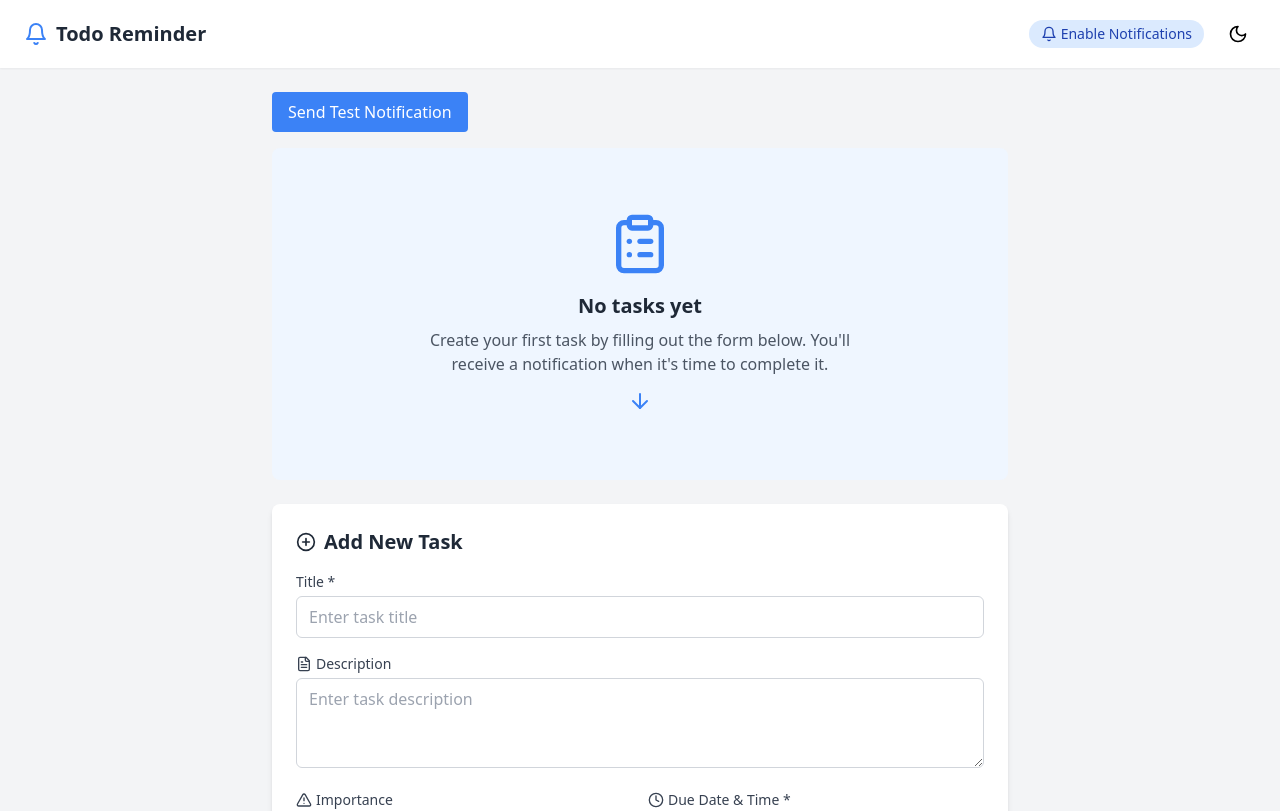
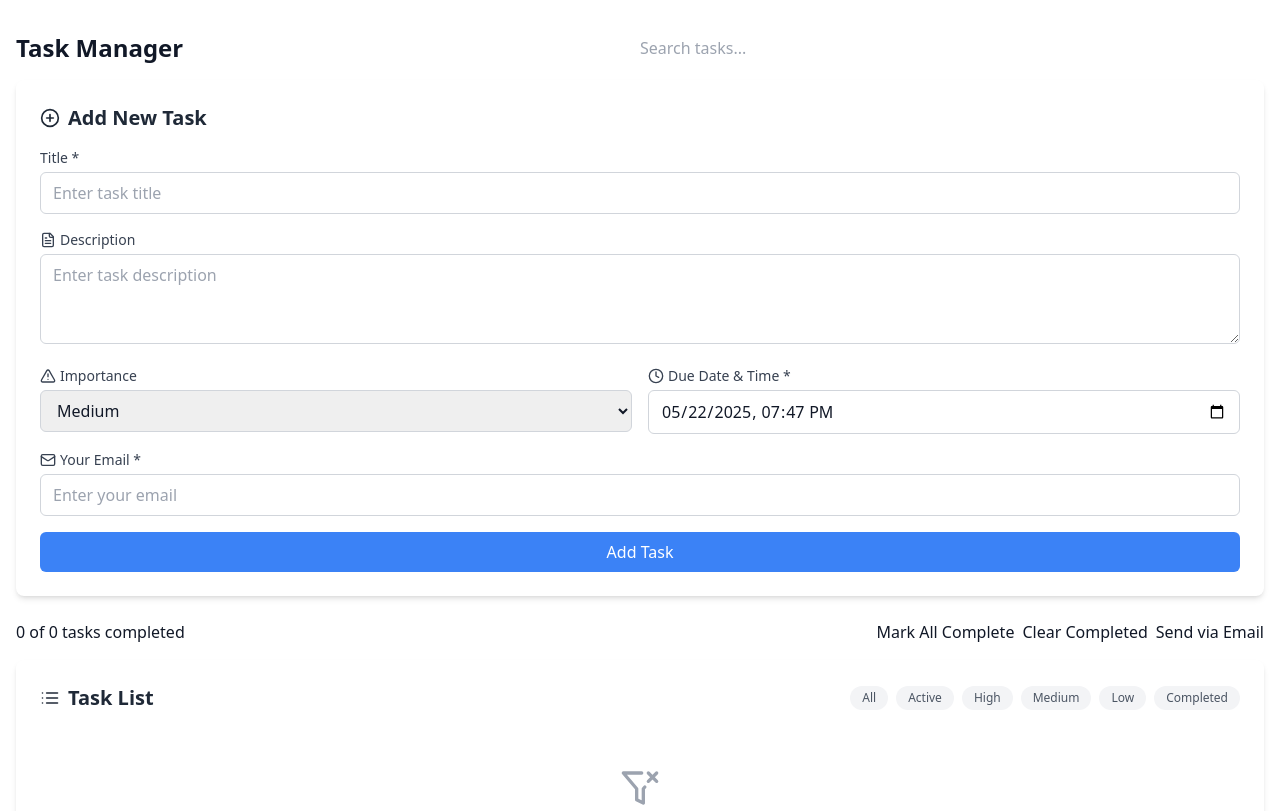
Before and after one commit to SatwikSanjeev/Todo-Reminder-App, a React (Vite) app: page / in a window 1280 px wide. Shown: the top 811 px of the page. Built offline with nearby package versions, Linux system fonts and the light colour scheme.

Commit message:
Updated app.tsx, header.tsx, taskiten.tsx

```diff
--- a/src/App.tsx
+++ b/src/App.tsx
@@ -1,136 +1,72 @@
-import React, { useState, useEffect } from 'react';
+import React, { useEffect, useState } from 'react';
 import Header from './components/Header';
 import TaskForm from './components/TaskForm';
 import TaskList from './components/TaskList';
-import EmptyState from './components/EmptyState';
-import { Task } from './types/task';
-import { saveTasks, loadTasks } from './utils/localStorage';
-import {
-  requestNotificationPermission,
-  checkAndTriggerNotifications,
-} from './utils/notifications';
+import { Task } from './types';
+import emailjs from 'emailjs-com';
 
-function App() {
+const App: React.FC = () => {
   const [tasks, setTasks] = useState<Task[]>([]);
-  const [filter, setFilter] = useState('all');
-  const [darkMode, setDarkMode] = useState(false);
-  const [notificationsEnabled, setNotificationsEnabled] = useState(false);
+  const [searchQuery, setSearchQuery] = useState('');
 
-  // Load tasks and request notification permission on mount
   useEffect(() => {
-    const savedTasks = loadTasks();
-    setTasks(savedTasks);
-
-    // Automatically request notification permission if not denied
-    if ('Notification' in window) {
-      if (Notification.permission === 'granted') {
-        setNotificationsEnabled(true);
-      } else if (Notification.permission !== 'denied') {
-        Notification.requestPermission().then((permission) => {
-          if (permission === 'granted') {
-            setNotificationsEnabled(true);
-          }
-        });
-      }
-    }
+    const prefersDark = window.matchMedia('(prefers-color-scheme: dark)').matches;
+    document.documentElement.classList.toggle('dark', prefersDark);
   }, []);
 
-  // Save tasks to localStorage whenever they change
-  useEffect(() => {
-    saveTasks(tasks);
-  }, [tasks]);
-
-  // Set up notification checking interval
-  useEffect(() => {
-    if (!notificationsEnabled) return;
-
-    const checkNotifications = () => {
-      checkAndTriggerNotifications(tasks, markTaskNotified);
-    };
-
-    // Check immediately
-    checkNotifications();
-
-    // Then check every minute
-    const intervalId = setInterval(checkNotifications, 60 * 1000);
-
-    return () => clearInterval(intervalId);
-  }, [tasks, notificationsEnabled]);
-
   const addTask = (task: Task) => {
-    setTasks((prevTasks) => [...prevTasks, task]);
+    setTasks([...tasks, task]);
   };
 
-  const toggleTaskComplete = (id: string) => {
-    setTasks((prevTasks) =>
-      prevTasks.map((task) =>
-        task.id === id ? { ...task, completed: !task.completed } : task
-      )
-    );
+  const updateTask = (updatedTask: Task) => {
+    setTasks(tasks.map(task => task.id === updatedTask.id ? updatedTask : task));
   };
 
   const deleteTask = (id: string) => {
-    setTasks((prevTasks) => prevTasks.filter((task) => task.id !== id));
+    setTasks(tasks.filter(task => task.id !== id));
   };
 
-  const markTaskNotified = (id: string) => {
-    setTasks((prevTasks) =>
-      prevTasks.map((task) =>
-        task.id === id ? { ...task, notified: true } : task
-      )
-    );
+  const markAllAsComplete = () => {
+    setTasks(tasks.map(task => ({ ...task, completed: true })));
   };
 
-  const handleRequestNotifications = async () => {
-    const granted = await requestNotificationPermission();
-    setNotificationsEnabled(granted);
+  const clearCompletedTasks = () => {
+    setTasks(tasks.filter(task => !task.completed));
   };
 
-  const toggleDarkMode = () => {
-    setDarkMode((prev) => !prev);
+  const filteredTasks = tasks.filter(task =>
+    task.title.toLowerCase().includes(searchQuery.toLowerCase()) ||
+    task.description.toLowerCase().includes(searchQuery.toLowerCase())
+  );
+
+  const sendTasksViaEmail = () => {
+    const message = tasks.map(t => `${t.title} - ${t.description} [${t.completed ? 'Completed' : 'Pending'}]`).join('\n');
+    emailjs.send('YOUR_SERVICE_ID', 'YOUR_TEMPLATE_ID', {
+      message,
+      to_name: 'User',
+      from_name: 'Task App'
+    }, 'YOUR_USER_ID')
+    .then(() => alert('Email sent!'))
+    .catch(err => alert('Failed to send email: ' + err));
   };
 
+  const completedCount = tasks.filter(task => task.completed).length;
+
   return (
-    <div className={darkMode ? 'dark' : ''}>
-      <div className="min-h-screen bg-gray-100 transition-colors duration-300 dark:bg-gray-900">
-        <Header
-          darkMode={darkMode}
-          toggleDarkMode={toggleDarkMode}
-          requestNotifications={handleRequestNotifications}
-        />
-
-        <main className="container mx-auto px-4 pb-12 max-w-3xl">
-          {/* 🔔 Notification Test Button */}
-          <button
-            onClick={() => {
-              if (Notification.permission === 'granted') {
-                new Notification('🔔 Test Notification', {
-                  body: 'Notifications are working on your device!',
-                });
-              } else {
-                alert('Notification permission is not granted.');
-              }
-            }}
-            className="bg-blue-500 text-white px-4 py-2 rounded mb-4"
-          >
-            Send Test Notification
-          </button>
-
-          {tasks.length === 0 && <EmptyState />}
-
-          <TaskForm addTask={addTask} />
-
-          <TaskList
-            tasks={tasks}
-            onToggleComplete={toggleTaskComplete}
-            onDelete={deleteTask}
-            filter={filter}
-            setFilter={setFilter}
-          />
-        </main>
+    <div className="min-h-screen bg-white dark:bg-gray-900 text-gray-900 dark:text-white p-4">
+      <Header setSearchQuery={setSearchQuery} />
+      <TaskForm addTask={addTask} />
+      <div className="flex justify-between items-center my-4">
+        <p>{completedCount} of {tasks.length} tasks completed</p>
+        <div className="space-x-2">
+          <button className="btn" onClick={markAllAsComplete}>Mark All Complete</button>
+          <button className="btn" onClick={clearCompletedTasks}>Clear Completed</button>
+          <button className="btn" onClick={sendTasksViaEmail}>Send via Email</button>
+        </div>
       </div>
+      <TaskList tasks={filteredTasks} updateTask={updateTask} deleteTask={deleteTask} />
     </div>
   );
-}
+};
 
 export default App;
--- a/src/components/Header.tsx
+++ b/src/components/Header.tsx
@@ -1,39 +1,19 @@
 import React from 'react';
-import { Bell, Moon, Sun } from 'lucide-react';
 
-interface HeaderProps {
-  darkMode: boolean;
-  toggleDarkMode: () => void;
-  requestNotifications: () => void;
-}
+type Props = {
+  setSearchQuery: (query: string) => void;
+};
 
-const Header: React.FC<HeaderProps> = ({ darkMode, toggleDarkMode, requestNotifications }) => {
+const Header: React.FC<Props> = ({ setSearchQuery }) => {
   return (
-    <header className="bg-white shadow-sm py-4 px-6 mb-6 sticky top-0 z-10 transition-colors duration-300">
-      <div className="container mx-auto flex justify-between items-center">
-        <div className="flex items-center">
-          <Bell className="h-6 w-6 text-blue-500 mr-2" />
-          <h1 className="text-xl font-bold text-gray-800">Todo Reminder</h1>
-        </div>
-
-        <div className="flex items-center space-x-4">
-          <button
-            onClick={requestNotifications}
-            className="flex items-center text-sm bg-blue-100 hover:bg-blue-200 text-blue-800 px-3 py-1 rounded-full transition-colors"
-          >
-            <Bell className="h-4 w-4 mr-1" />
-            <span className="hidden sm:inline">Enable Notifications</span>
-          </button>
-
-          <button
-            onClick={toggleDarkMode}
-            className="p-2 rounded-full hover:bg-gray-100 transition-colors"
-            aria-label={darkMode ? 'Switch to light mode' : 'Switch to dark mode'}
-          >
-            {darkMode ? <Sun className="h-5 w-5" /> : <Moon className="h-5 w-5" />}
-          </button>
-        </div>
-      </div>
+    <header className="flex justify-between items-center py-4">
+      <h1 className="text-2xl font-bold">Task Manager</h1>
+      <input
+        type="text"
+        placeholder="Search tasks..."
+        className="input w-1/2"
+        onChange={(e) => setSearchQuery(e.target.value)}
+      />
     </header>
   );
 };
--- a/src/components/TaskItem.tsx
+++ b/src/components/TaskItem.tsx
@@ -1,84 +1,36 @@
-import React from 'react';
-import { CheckCircle, Circle, Trash2, Clock, AlertCircle } from 'lucide-react';
-import { Task } from '../types/task';
-import { formatDateTime } from '../utils/dateUtils';
+import React, { useState } from 'react';
+import { Task } from '../types';
 
-interface TaskItemProps {
+type Props = {
   task: Task;
-  onToggleComplete: (id: string) => void;
-  onDelete: (id: string) => void;
-}
+  updateTask: (task: Task) => void;
+  deleteTask: (id: string) => void;
+};
 
-const TaskItem: React.FC<TaskItemProps> = ({ task, onToggleComplete, onDelete }) => {
-  const importanceColor = {
-    low: 'bg-blue-100 text-blue-800',
-    medium: 'bg-amber-100 text-amber-800',
-    high: 'bg-red-100 text-red-800',
+const TaskItem: React.FC<Props> = ({ task, updateTask, deleteTask }) => {
+  const [snoozed, setSnoozed] = useState(false);
+
+  const toggleComplete = () => {
+    updateTask({ ...task, completed: !task.completed });
   };
 
-  const importanceText = {
-    low: 'Low',
-    medium: 'Medium',
-    high: 'High',
+  const handleSnooze = () => {
+    setSnoozed(true);
+    setTimeout(() => setSnoozed(false), 600000); // 10 minutes
   };
 
-  const isPastDue = new Date(task.dueDate) < new Date() && !task.completed;
-
   return (
-    <div
-      className={`
-        mb-4 bg-white rounded-lg shadow-sm p-4 border-l-4 transition-all duration-300 hover:shadow-md
-        ${task.completed ? 'border-green-500 opacity-75' : ''}
-        ${isPastDue ? 'border-red-500' : ''}
-        ${!task.completed && !isPastDue ?
-          task.importance === 'high' ? 'border-red-500' :
-          task.importance === 'medium' ? 'border-amber-500' : 'border-blue-500' : ''}
-      `}
-    >
-      <div className="flex items-start">
-        <button
-          onClick={() => onToggleComplete(task.id)}
-          className="flex-shrink-0 mt-1 text-gray-500 hover:text-green-600 transition-colors duration-200"
-          aria-label={task.completed ? "Mark as incomplete" : "Mark as complete"}
-        >
-          {task.completed ? (
-            <CheckCircle className="h-5 w-5 text-green-500" />
-          ) : (
-            <Circle className="h-5 w-5" />
-          )}
-        </button>
-
-        <div className="ml-3 flex-grow">
-          <div className="flex flex-wrap justify-between items-start">
-            <h3 className={`text-lg font-medium ${task.completed ? 'line-through text-gray-500' : 'text-gray-800'}`}>
-              {task.title}
-            </h3>
-
-            <div className="flex items-center space-x-2 mt-1">
-              <span className={`text-xs px-2 py-1 rounded-full ${importanceColor[task.importance]}`}>
-                {importanceText[task.importance]}
-              </span>
-
-              <button
-                onClick={() => onDelete(task.id)}
-                className="text-gray-400 hover:text-red-500 transition-colors duration-200"
-                aria-label="Delete task"
-              >
-                <Trash2 className="h-4 w-4" />
-              </button>
-            </div>
-          </div>
-
-          {task.description && (
-            <p className={`mt-1 text-sm ${task.completed ? 'text-gray-400' : 'text-gray-600'}`}>
-              {task.description}
-            </p>
-          )}
-
-          <div className={`mt-2 flex items-center text-xs ${isPastDue ? 'text-red-600' : 'text-gray-500'}`}>
-            {isPastDue ? <AlertCircle className="h-3 w-3 mr-1" /> : <Clock className="h-3 w-3 mr-1" />}
-            <span>{formatDateTime(task.dueDate)}</span>
-          </div>
+    <div className={`p-4 border rounded-lg mb-2 ${task.completed ? 'bg-green-100 dark:bg-green-800' : 'bg-white dark:bg-gray-800'}`}>
+      <div className="flex justify-between items-center">
+        <div>
+          <h3 className="text-lg font-semibold line-through:text-gray-500" style={{ textDecoration: task.completed ? 'line-through' : 'none' }}>{task.title}</h3>
+          <p className="text-sm">{task.description}</p>
+          {snoozed && <p className="text-xs text-yellow-500">Notifications snoozed for 10 minutes</p>}
+        </div>
+        <div className="space-x-2">
+          <button className="btn" onClick={toggleComplete}>{task.completed ? 'Undo' : 'Complete'}</button>
+          <button className="btn" onClick={() => deleteTask(task.id)}>Delete</button>
+          <button className="btn" onClick={handleSnooze}>Snooze</button>
         </div>
       </div>
     </div>
```
